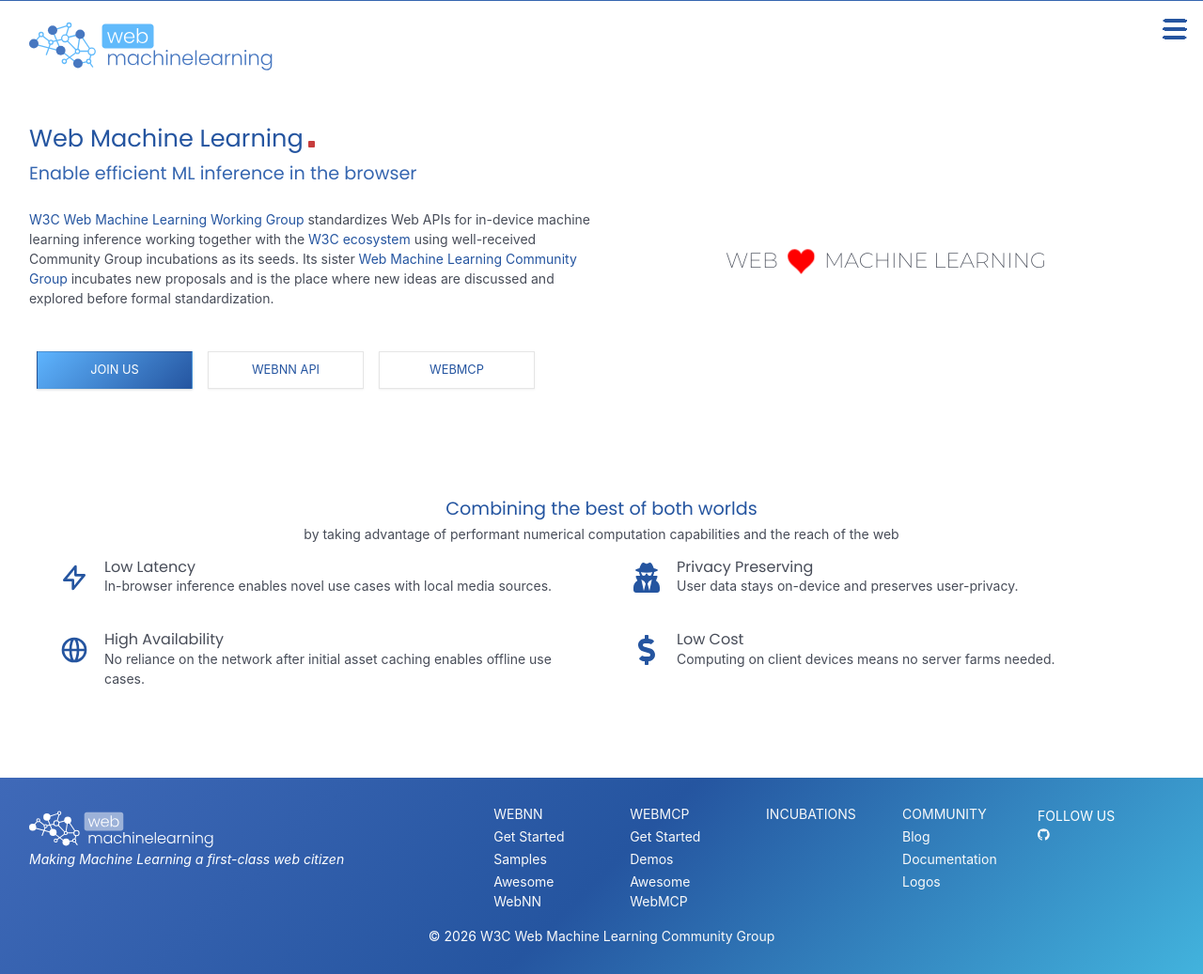
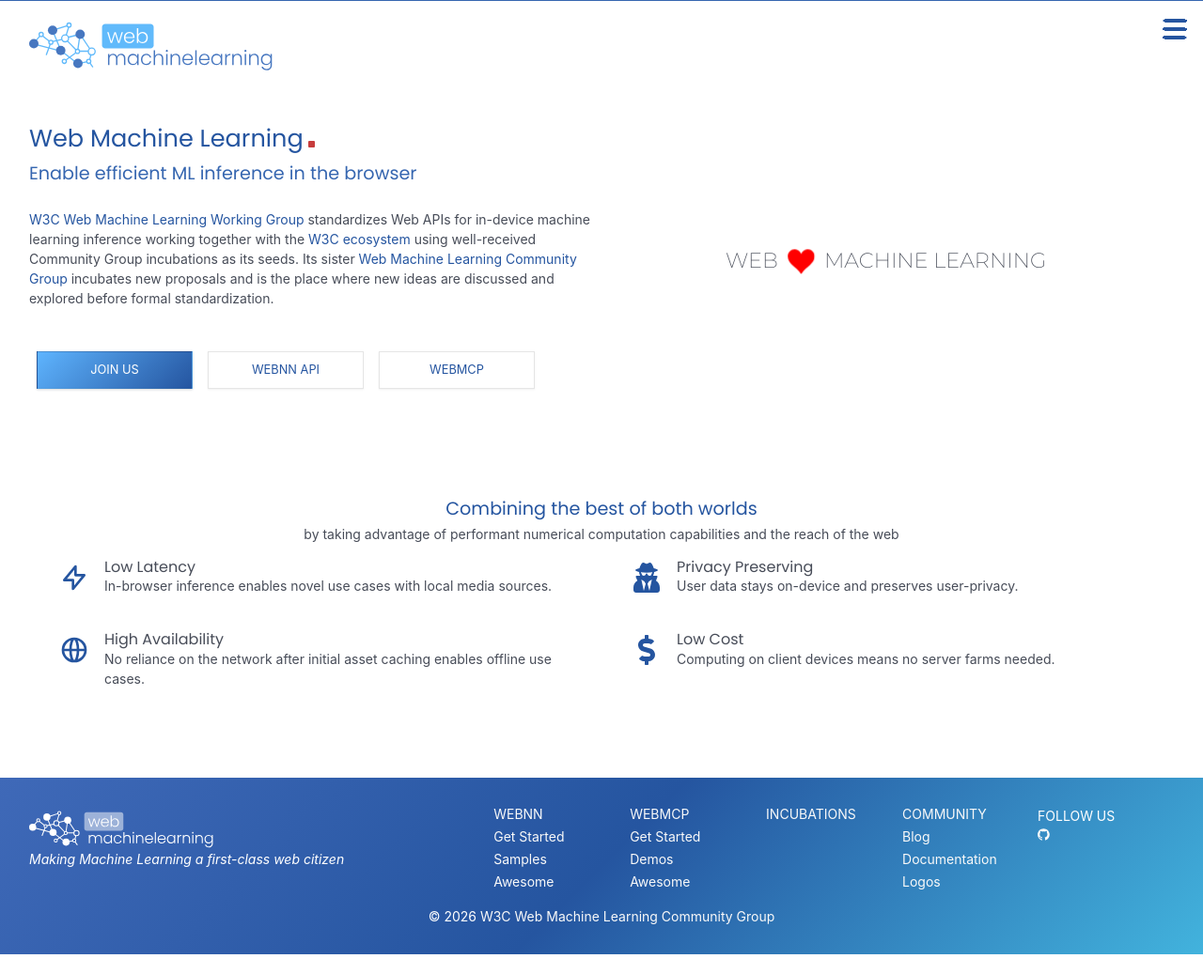
Before and after one commit to webmachinelearning/webmachinelearning.github.io, a Jekyll site: the page built from index.md, in a window 1280 px wide. Shown: the whole page at 94% size. Built offline with Jekyll 4.4.1, drawn with Linux system fonts in a browser that asks for light colours; after the commit the page ends 1016 px from its top, so only the background shows below that.

Commit message:
Shorten Awesome link labels in footer navigation

```diff
--- a/_includes/footer.html
+++ b/_includes/footer.html
@@ -18,13 +18,13 @@
             <li><a class="footer_link underline up" href="{{ 'webnn-intro' | relative_url }}">WebNN</a></li>
             <li><a class="footer_link underline" href="{{ 'webnn-getstarted' | relative_url }}">Get Started</a></li>
             <li><a class="footer_link underline" href="{{ 'webnn-samples-intro' | relative_url }}">Samples</a></li>
-            <li><a class="footer_link underline" href="https://github.com/webmachinelearning/awesome-webnn">Awesome WebNN</a></li>
+            <li><a class="footer_link underline" href="https://github.com/webmachinelearning/awesome-webnn">Awesome</a></li>
           </ul>
           <ul>
             <li><a class="footer_link underline up" href="{{ 'webmcp-intro' | relative_url }}">WebMCP</a></li>
             <li><a class="footer_link underline" href="https://github.com/webmachinelearning/awesome-webmcp#try-out-webmcp">Get Started</a></li>
             <li><a class="footer_link underline" href="https://github.com/webmachinelearning/awesome-webmcp#demos">Demos</a></li>
-            <li><a class="footer_link underline" href="https://github.com/webmachinelearning/awesome-webmcp">Awesome WebMCP</a></li>
+            <li><a class="footer_link underline" href="https://github.com/webmachinelearning/awesome-webmcp">Awesome</a></li>
           </ul>
           <ul>
             <li><a class="footer_link underline up" href="{{ 'incubations' | relative_url }}">Incubations</a></li>
```
